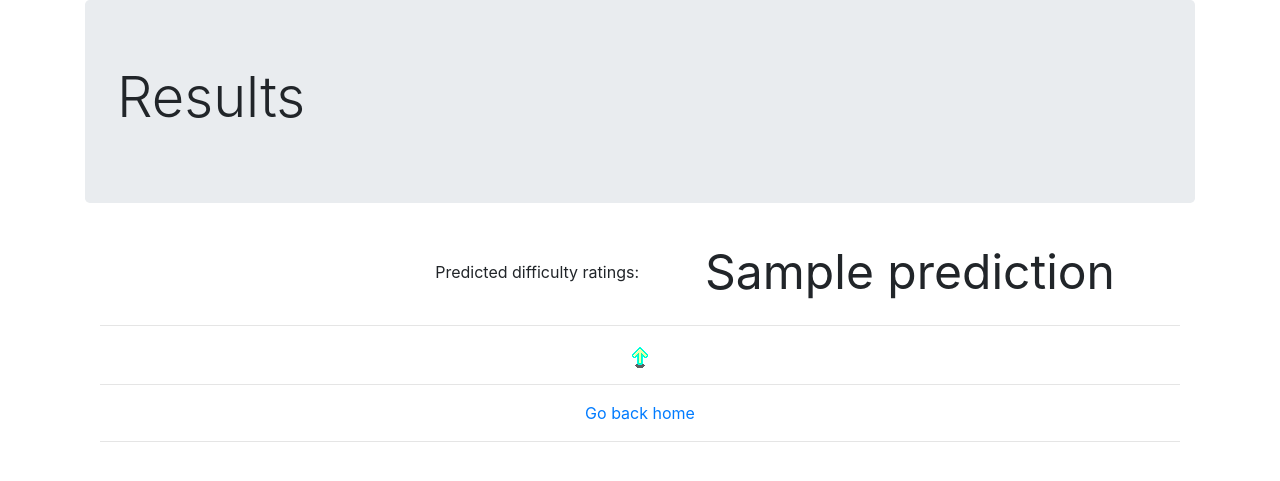
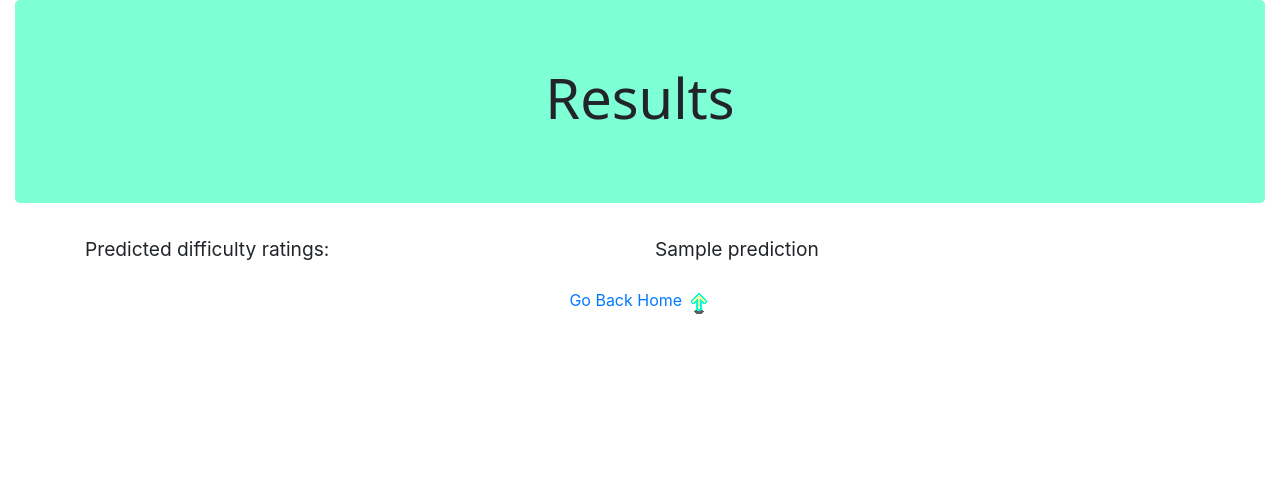
Before and after one commit to sglibova/chart-predictor, a Flask app: template templates/results.html in a window 1280 px wide. Shown: the top 481 px of the page. Run offline with Flask 2, Linux system fonts and the light colour scheme; the template is opened without the code that fills it: most values are stand-ins (such as "Sample title", 1, 10 or a date in 2020); some libraries are stand-ins or nearby versions.

Commit message:
added css styling

```diff
--- a/static/index.html
+++ b/static/index.html
@@ -10,6 +10,10 @@
   <script src="https://maxcdn.bootstrapcdn.com/bootstrap/4.5.2/js/bootstrap.min.js"></script>
 
 <style>
+.container
+{font-family: 'Segoe UI',Verdana, Geneva, Tahoma, sans-serif;}
+.jumbotron
+{background-color: aquamarine;}
 
 </style>
 
@@ -32,7 +36,7 @@
 <div class="container">
   <div class="jumbotron">
     <h1>Chart Difficulty Predictor</h1>
-    <img src="/static/ddr_feet.jpg" alt="ddr_tournament_feet" style="max-width: 30%; float: inline-start;">
+    <p><img src="/static/ddr_feet.jpg" alt="ddr_tournament_feet" style="max-width: 30%; float: inline-start;"></p>
     <p>Welcome! This tool will help estimate a difficulty rating for your stepmania charts.<br>
     For now, your data must be in .csv file format - use this <a href="https://github.com/JaceTSM/sm_tools" target="_blank">parser</a> to get one!</p>
   </div>
--- a/templates/results.html
+++ b/templates/results.html
@@ -1,51 +1,48 @@
 <!DOCTYPE html>
 <html lang="en">
   <head>
-    <title>Chart Difficulty Predictor</title>
-    <link rel="stylesheet" media="screen" href="{{ url_for('static', filename='bootstrap.min.css') }}">
+    <title>Chart Difficulty Rater</title>
+    <meta charset="utf-8">
+    <meta name="viewport" content="width=device-width, initial-scale=1">
+    <link rel="stylesheet" href="https://maxcdn.bootstrapcdn.com/bootstrap/4.5.2/css/bootstrap.min.css">
+    <script src="https://ajax.googleapis.com/ajax/libs/jquery/3.5.1/jquery.min.js"></script>
+    <script src="https://cdnjs.cloudflare.com/ajax/libs/popper.js/1.16.0/umd/popper.min.js"></script>
+    <script src="https://maxcdn.bootstrapcdn.com/bootstrap/4.5.2/js/bootstrap.min.js"></script>
+
   </head>
+
+  <style>
+  .jumbotron
+  {background-color: aquamarine;
+   font-family: 'Segoe UI', Tahoma, Geneva, Verdana, sans-serif;}
+
+  .container
+  {font-size: larger;}
+
+  </style>
+
   <body>
-    <div class="container">
+    <div class="container-fluid">
       <div class="jumbotron">
-        <h1 class="display-4">Results</h1>
+        <h1 class="display-4" style="text-align: center;"><b>Results</b></h1>
       </div>
       <div class="container">
-        <!--
-          This table contains the result as a large number surrounded by smaller
-          text. It uses a table rather than bootstrap rows/cols in order to use
-          the align-middle CSS class
-        -->
-        <table style="width: 100%; align-self: center;">
-          <tbody>
-            <tr>
-              <td class="align-left" style="width: 33%; text-align: right;">
-                Predicted difficulty ratings:
-              </td>
-              <td class="align-left" style="width: 33%; text-align: center; font-size: 3em;">
-                {{ prediction }}
-              </td>
-            </tr>
-          </tbody>
-        </table>
-        <hr>
         <div class="row">
-          <div class="col" style="text-align: center;">
-            <!--
-              Replace this with something relevant, maybe a freshly-generated
-              matplotlib graph?
-            -->
-            <img src="{{ url_for('static', filename='arrow_bounce.gif') }}"
-              alt="upward sloping chart" width="24" height = "24">
+          <div class="col-sm">
+            Predicted difficulty ratings:
+          </div>
+          <div class="col-sm">
+            {{ prediction }}
           </div>
         </div>
-        <hr>
-        <div class="row">
-          <div class="col" style="text-align: center;">
-            <a href="/">Go back home</a>
-          </div>
-        </div>
-        <hr>
       </div>
     </div>
+    <br>
+    <div class="row">
+      <div class="col" style="text-align: center;">
+        <a href="/">Go Back Home</a>
+        <img src='static/arrow_bounce.gif' alt="bouncing arrow gif" width="24" height = "24">
+      </div>
+      <br>
   </body>
 </html>
```
